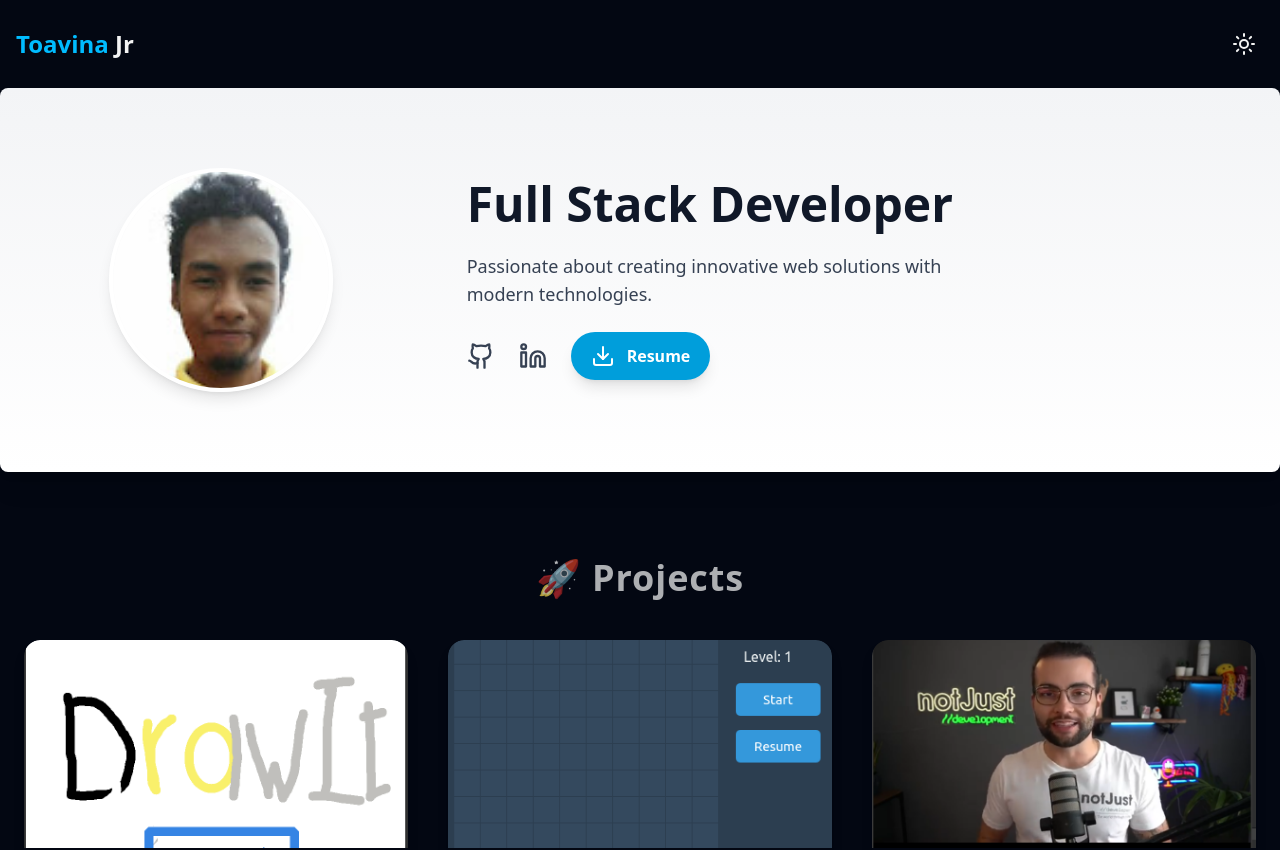
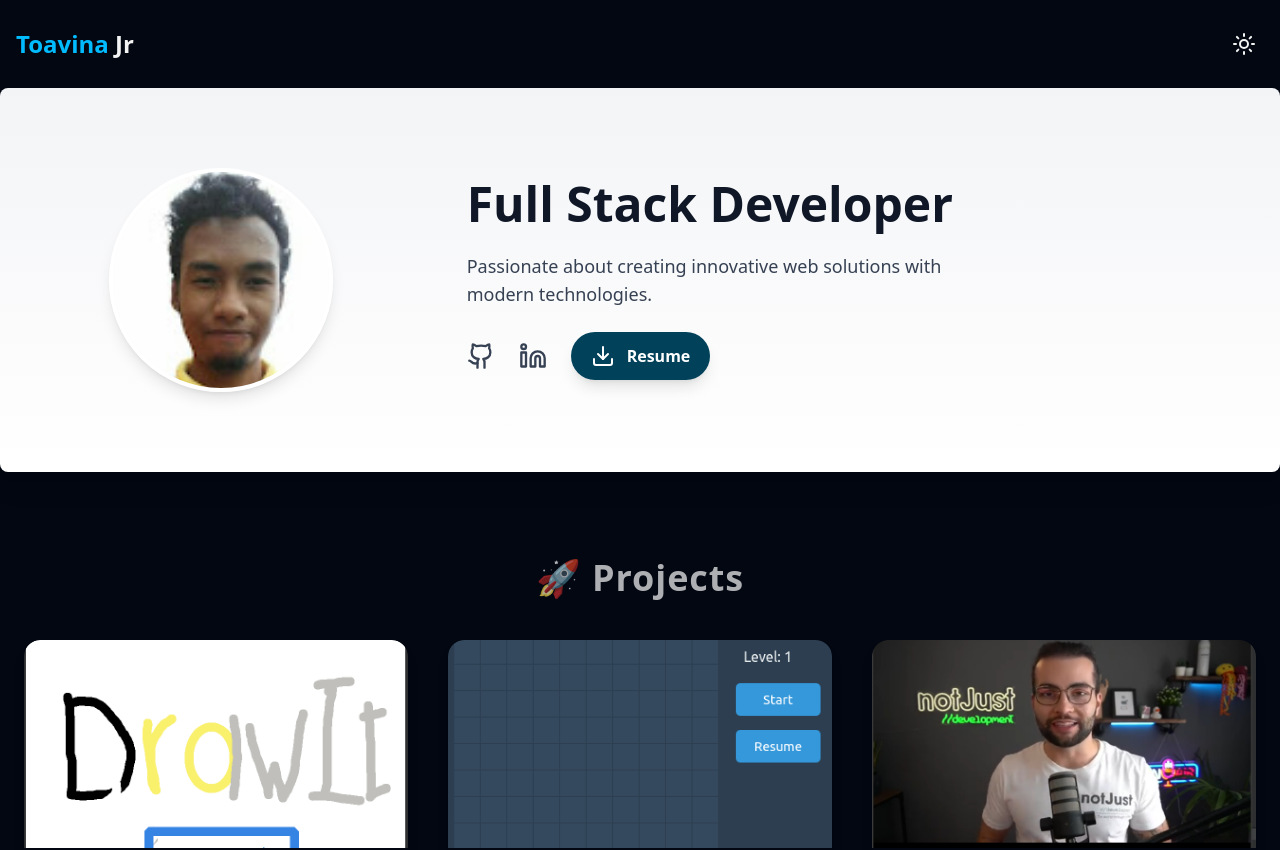
Before and after one commit to ToavinaJr/Modern-Portfolio, a React (Vite) app: page / in a window 1280 px wide. Shown: the top 850 px of the page. Built offline with nearby package versions, Linux system fonts and the light colour scheme.

Commit message:
Modifiaction du boutton resume

```diff
--- a/src/components/HeroSection.tsx
+++ b/src/components/HeroSection.tsx
@@ -22,7 +22,7 @@ export const HeroSection = () => (
         <a href="https://www.linkedin.com/in/randriamihaingoson-toavina-sylvianno-38a987276" className="text-gray-700 dark:text-gray-300 hover:text-[#00bcff] transition-all flex items-center"  target='_blank'>
           <Linkedin size={28}/>
         </a>
-        <button className="text-white px-5 py-3 rounded-full flex items-center gap-3 font-semibold shadow-lg cursor-pointer hover:bg-[#01425a] bg-[#009edb]">
+        <button className="text-white px-5 py-3 rounded-full flex items-center gap-3 font-semibold shadow-lg cursor-pointer bg-[#01425a] hover:bg-[#009edb]">
           <Download size={24} />
           Resume
         </button>
```
